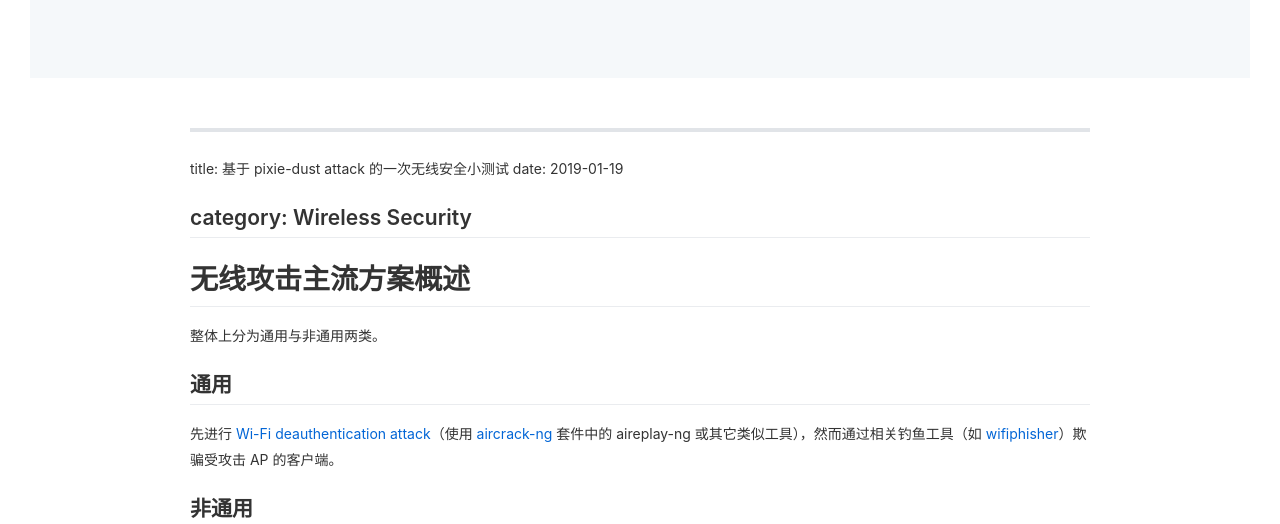
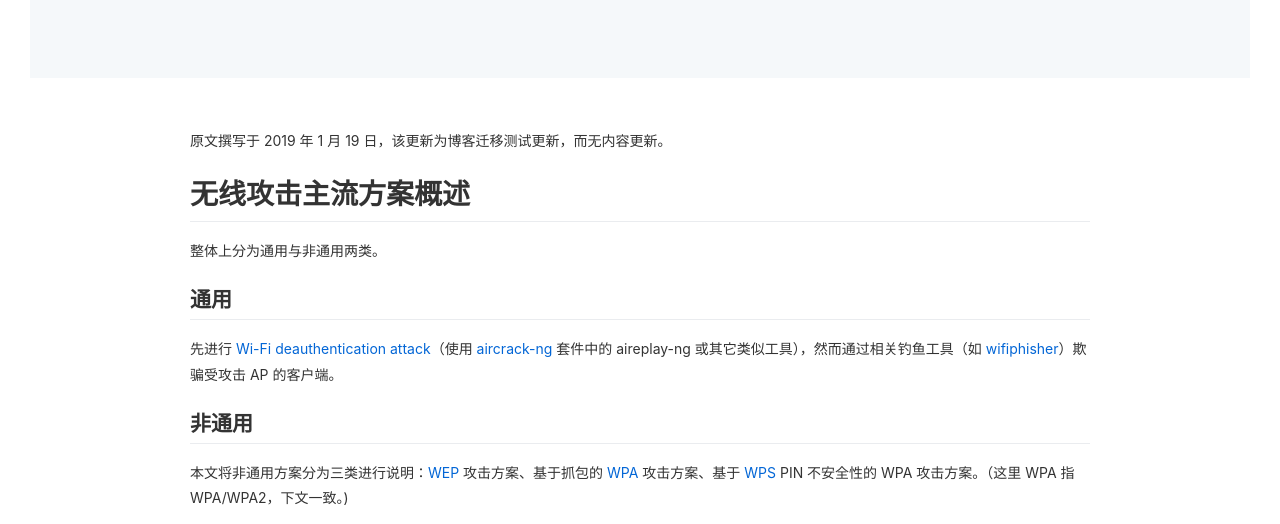
Before and after one commit to 2EXP/2exp.github.io, a plain HTML site: page posts/400973077.html in a window 1280 px wide. Shown: the part 212-736 px from the top of the page. Drawn offline with nearby package versions, Linux system fonts and the light colour scheme.

Commit message:
Updated by github actions workflow auto-update.yml - 2020-04-14 23:18:32

```diff
--- a/posts/400973077.html
+++ b/posts/400973077.html
@@ -51,11 +51,7 @@
     <div>
 
 <div class="markdown-body">
-<hr>
-<p>title: 基于 pixie-dust attack 的一次无线安全小测试
-date: 2019-01-19</p><h2>
-  <a href="#category: Wireless Security" id="category: Wireless Security"></a>category: Wireless Security
-</h2><h1>
+<p>原文撰写于 2019 年 1 月 19 日，该更新为博客迁移测试更新，而无内容更新。</p><h1>
   <a href="#无线攻击主流方案概述" id="无线攻击主流方案概述"></a>无线攻击主流方案概述
 </h1><p>整体上分为通用与非通用两类。</p><h2>
   <a href="#通用" id="通用"></a>通用
```
